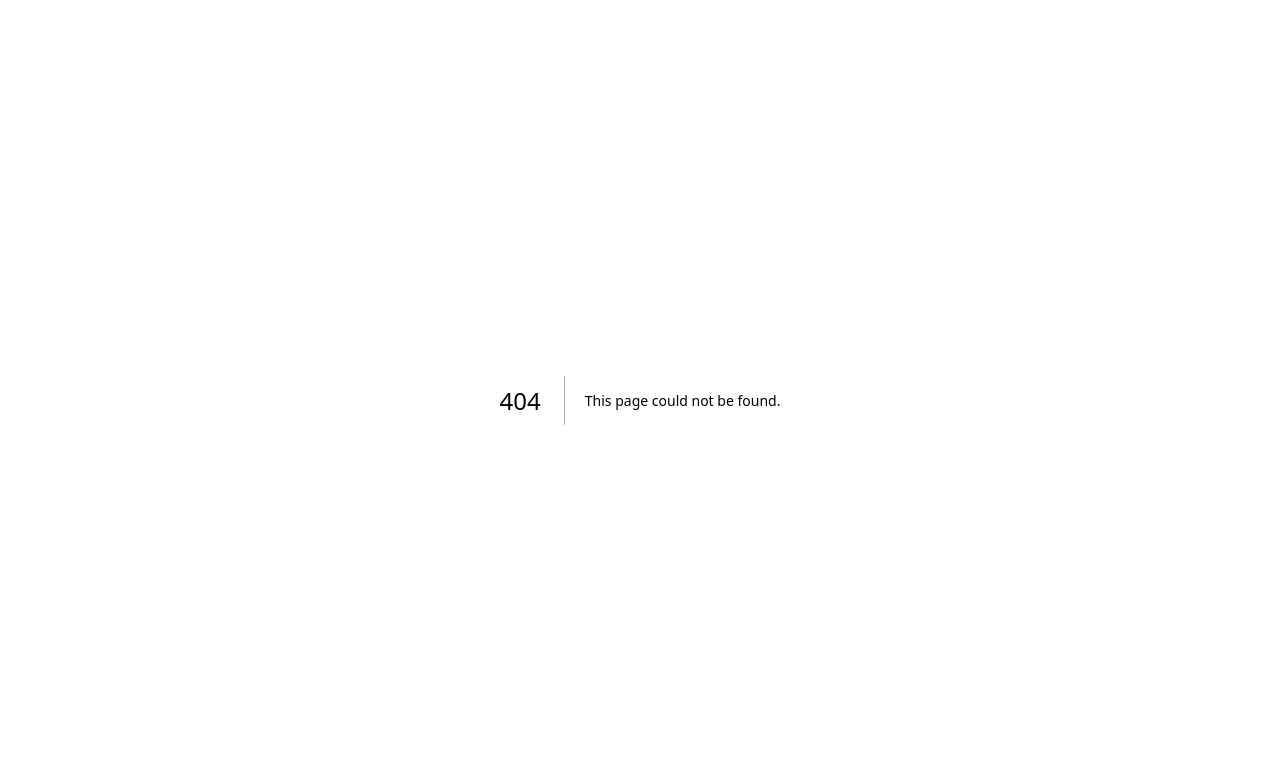
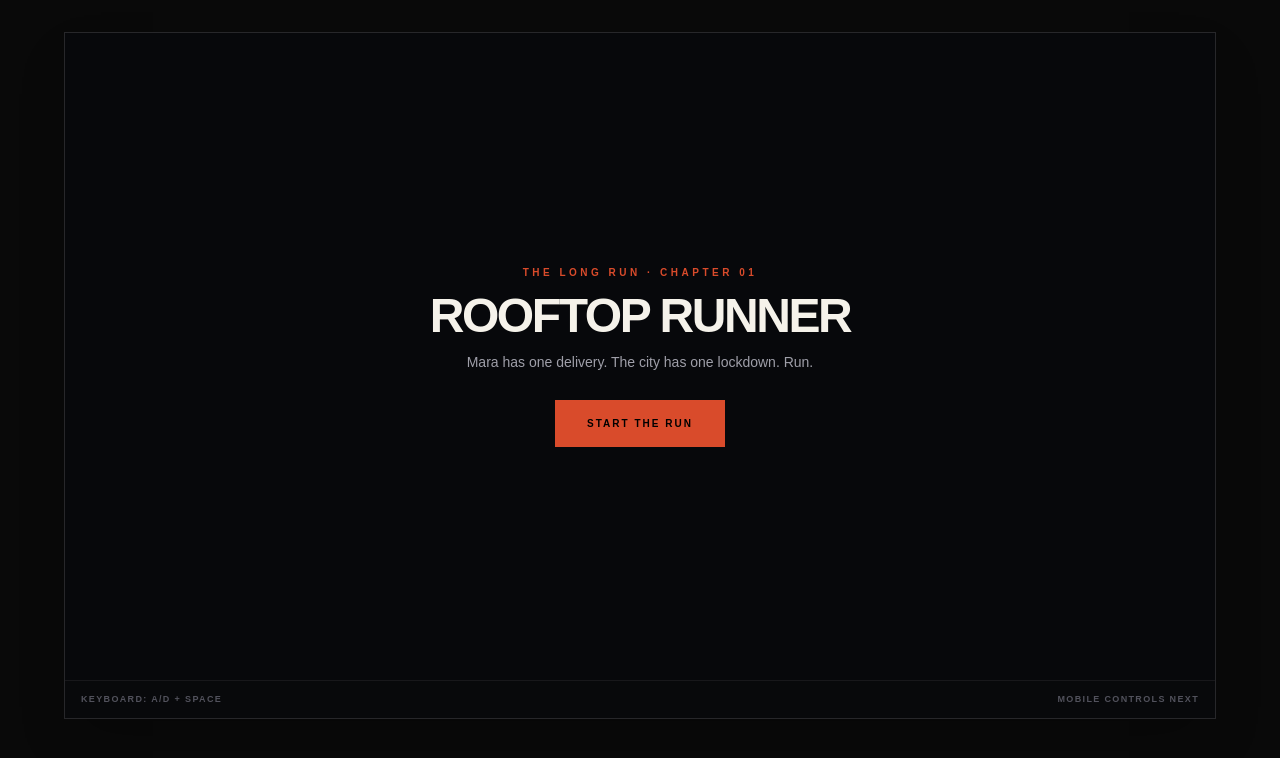
Before and after one commit to jasb-to/smallgamelab, a Next.js app: page /games/rooftop-runner in a window 1280 px wide. Before the commit this address had no page. Shown: the top 758 px of the page. Built offline with nearby package versions, Linux system fonts and the light colour scheme.

Commit message:
feat: add dedicated Rooftop Runner route

```diff
--- /dev/null
+++ b/app/games/rooftop-runner/page.tsx
@@ -0,0 +1,5 @@
+import RooftopRunner from "../../../components/rooftop-runner";
+
+export default function RooftopRunnerPage() {
+  return <main className="min-h-screen bg-[#090909] p-4 text-[#f5f2ea] md:p-8"><div className="mx-auto max-w-6xl"><RooftopRunner /></div></main>;
+}
```
